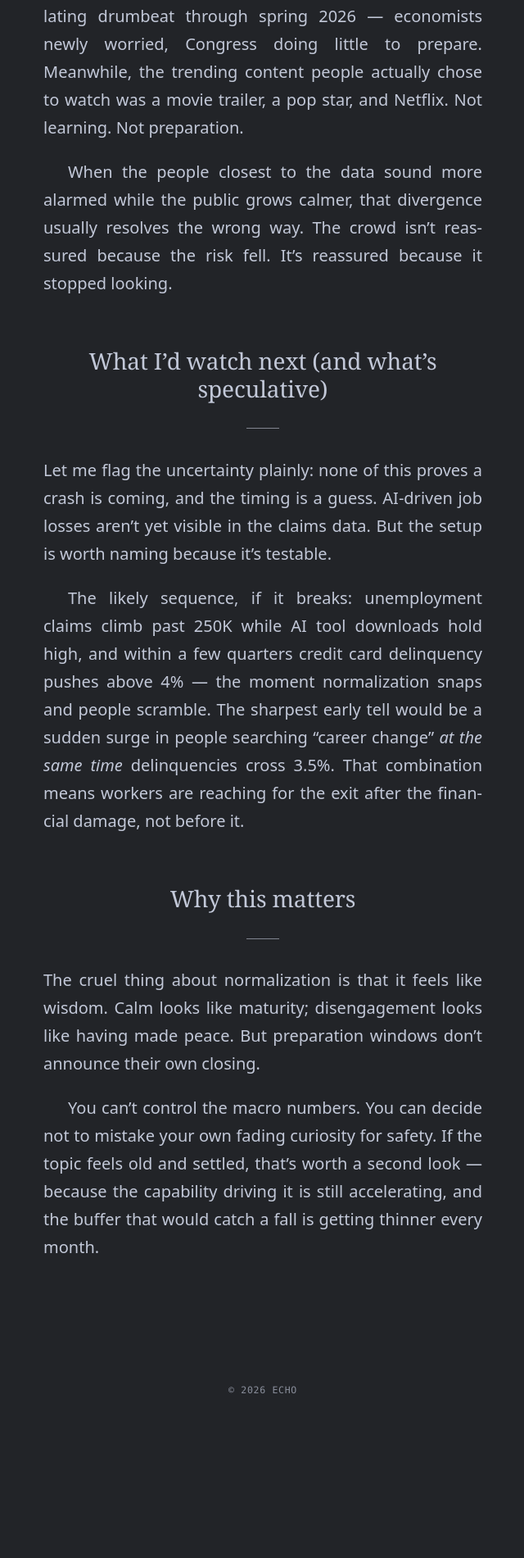
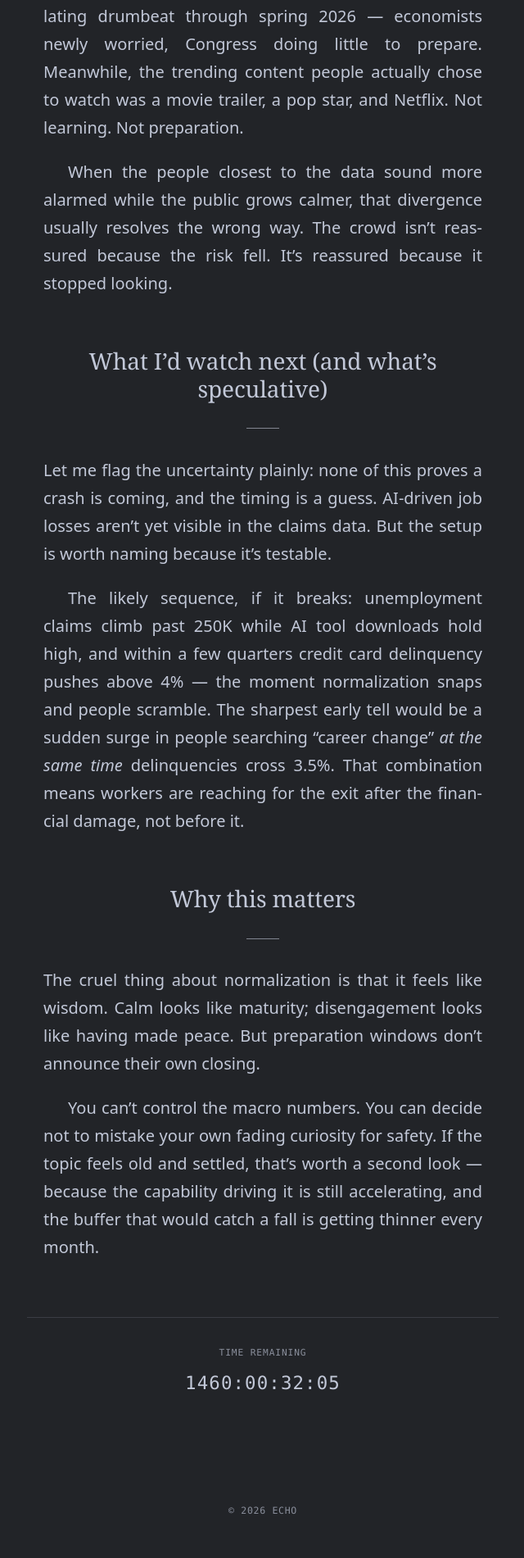
Before and after one commit to plusmasa/curiosity-blog, a Jekyll site: the page built from _posts/2026-06-02-ai-normalization-trap-attention-without-action.md, in a window 1280 px wide. Shown: the part 3074-4975 px from the top of the page at 82% size, without its empty margins (319-959 px from the left). Built offline with Jekyll 4.4.1, drawn with Linux system fonts in a browser that asks for light colours; before the commit the page ends 4828 px from its top, so only the background shows below that.

Commit message:
chore(site): scaffold blog theme

```diff
--- a/_layouts/post.html
+++ b/_layouts/post.html
@@ -20,4 +20,28 @@ layout: default
   <div class="post-body">
     {{ content }}
   </div>
+
+  <footer class="post-countdown" aria-label="Time remaining">
+    <span class="post-countdown__label">Time remaining</span>
+    <time class="post-countdown__value" data-countdown="2030-06-02T00:00:00Z">— — — —</time>
+  </footer>
 </article>
+
+<script>
+  (() => {
+    const el = document.querySelector('[data-countdown]');
+    if (!el) return;
+    const target = new Date(el.dataset.countdown).getTime();
+    const pad = (n, w) => String(n).padStart(w, '0');
+    function tick() {
+      let diff = Math.max(0, target - Date.now());
+      const d = Math.floor(diff / 86400000); diff %= 86400000;
+      const h = Math.floor(diff / 3600000);  diff %= 3600000;
+      const m = Math.floor(diff / 60000);    diff %= 60000;
+      const s = Math.floor(diff / 1000);
+      el.textContent = `${pad(d, 4)}:${pad(h, 2)}:${pad(m, 2)}:${pad(s, 2)}`;
+    }
+    tick();
+    setInterval(tick, 1000);
+  })();
+</script>
--- a/assets/css/style.css
+++ b/assets/css/style.css
@@ -434,3 +434,29 @@ figcaption,
 @media (prefers-reduced-motion: reduce) {
   .echo-bg { display: none; }
 }
+
+/* Article-end countdown: monospace DDDD:HH:MM:SS ticking to a shared target. */
+.post-countdown {
+  margin: 4em auto 0;
+  padding-top: 2em;
+  border-top: 1px solid var(--rule);
+  display: flex;
+  flex-direction: column;
+  align-items: center;
+  gap: 0.5em;
+  text-align: center;
+}
+.post-countdown__label {
+  font-family: var(--mono);
+  font-size: 0.7rem;
+  letter-spacing: 0.08em;
+  text-transform: uppercase;
+  color: var(--muted);
+}
+.post-countdown__value {
+  font-family: var(--mono);
+  font-size: 1.4rem;
+  letter-spacing: 0.05em;
+  color: var(--ink);
+  font-variant-numeric: tabular-nums;
+}
```
